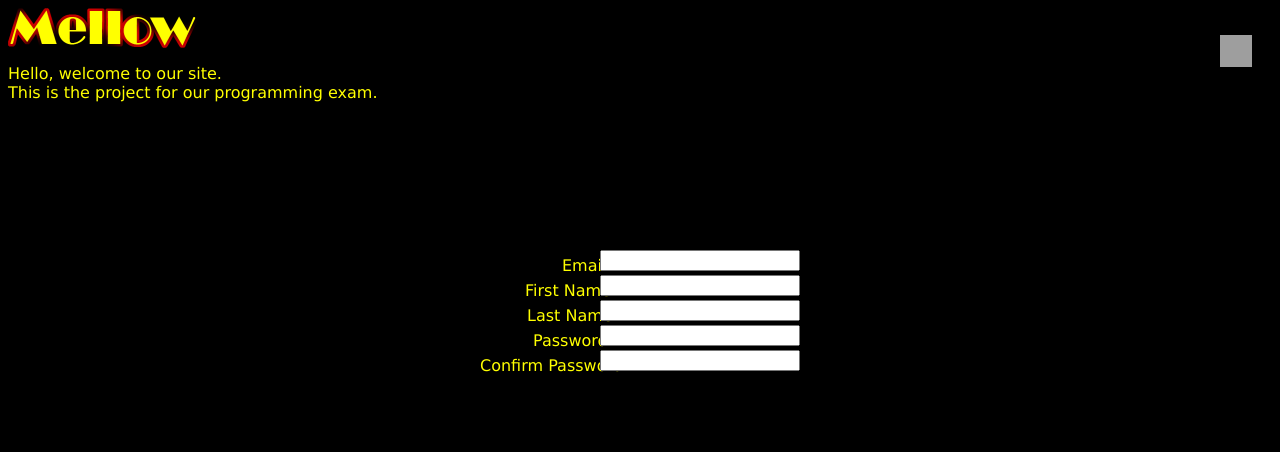
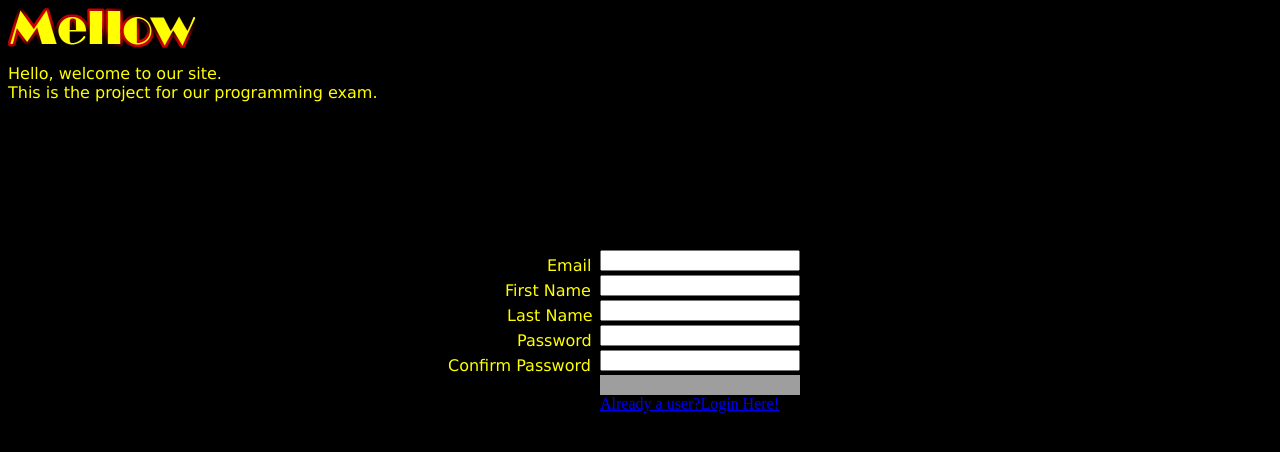
Before and after one commit to flixhack/programmeringProjekt, a PHP site: page /Registre.php in a window 1280 px wide. Shown: the top 452 px of the page. Run offline with PHP 8.4, Linux system fonts and the light colour scheme; grey boxes are pictures that could not be loaded.

Commit message:
even more ioeio

```diff
--- a/Root/Register and login/FrontLogin.php
+++ b/Root/Register and login/FrontLogin.php
@@ -13,9 +13,9 @@
   </body>
 
 
-  <input type="password" style="position:absolute;TOP:35px;left:1100px" name="fname"><br>
-  <input type="email" style="position:absolute;TOP:35px;left:970px" name="fname"><br>
+  <input type="password" style="position:absolute;TOP:35px;left:1030px" name="fname"><br>
+  <input type="email" style="position:absolute;TOP:35px;left:850px" name="fname"><br>
   <input type="image" src="login.png" alt="login" style="position:absolute;TOP:35px;left:1220px;WIDTH:32;HEIGHT:32">
 
-  <A HREF="Registre.php">Not user yet? Registre here!</A>
+  <A HREF="Registre.php" style="position:absolute;TOP:60px;left:850px">Not user yet? Registre here!</A>
 </html>
--- a/Root/Register and login/Registre.php
+++ b/Root/Register and login/Registre.php
@@ -11,11 +11,11 @@
 <img src="IMG/Mellow2.png" alt="Title" style="width:190px;height:40px;">
 <p class="sansserif">Hello, welcome to our site. <br /> This is the project for our programming exam.</p>
 
-<p class="sansserif" style="position:absolute;TOP:240;left:562"> Email</P>
-<p class="sansserif" style="position:absolute;TOP:265;left:525"> First Name</P>
-<p class="sansserif" style="position:absolute;TOP:290;left:527"> Last Name</P>
-<p class="sansserif" style="position:absolute;TOP:315;left:533"> Password</P>
-<p class="sansserif" style="position:absolute;TOP:340;left:480"> Confirm Password</P>
+<p class="sansserif" style="position:absolute;TOP:240;left:547"> Email</P>
+<p class="sansserif" style="position:absolute;TOP:265;left:505"> First Name</P>
+<p class="sansserif" style="position:absolute;TOP:290;left:507"> Last Name</P>
+<p class="sansserif" style="position:absolute;TOP:315;left:517"> Password</P>
+<p class="sansserif" style="position:absolute;TOP:340;left:448"> Confirm Password</P>
   </body>
 
 
@@ -26,8 +26,8 @@
   <input type="password" style="position:absolute;TOP:350px;left:600px;WIDTH:200 " name="cpw"><br>
 
 
-  <input type="image" src="login.png" alt="login" style="position:absolute;TOP:35px;left:1220px;WIDTH:32;HEIGHT:32">
-
+  <input type="image" src="login.png" alt="login" style="position:absolute;TOP:375px;left:600px;WIDTH:200;HEIGHT:20">
+<A HREF="FrontLogin.php" style="position:absolute;TOP:395px;left:600px">Already a user?Login Here!</A>
 
 
 </html>
```
